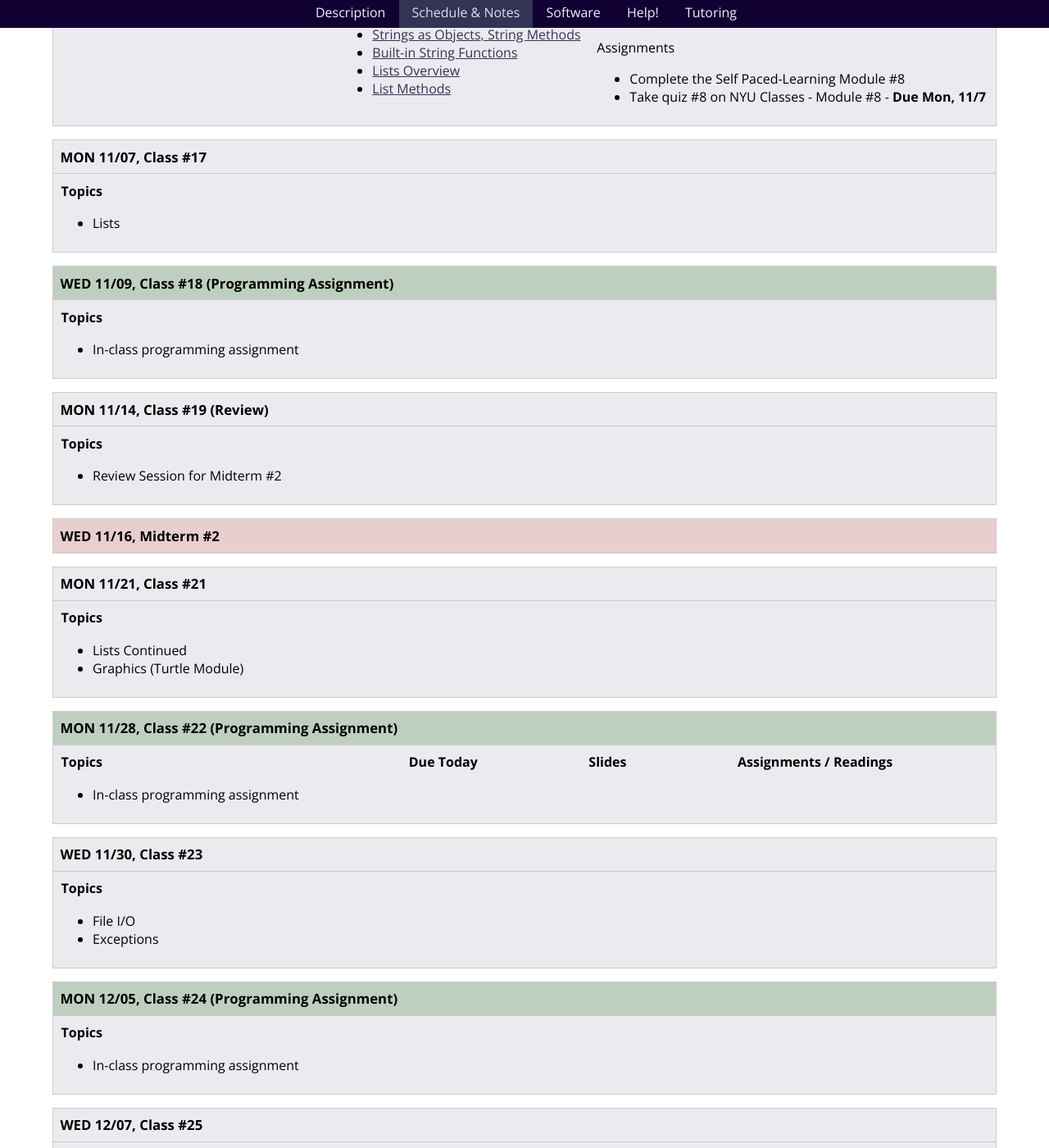
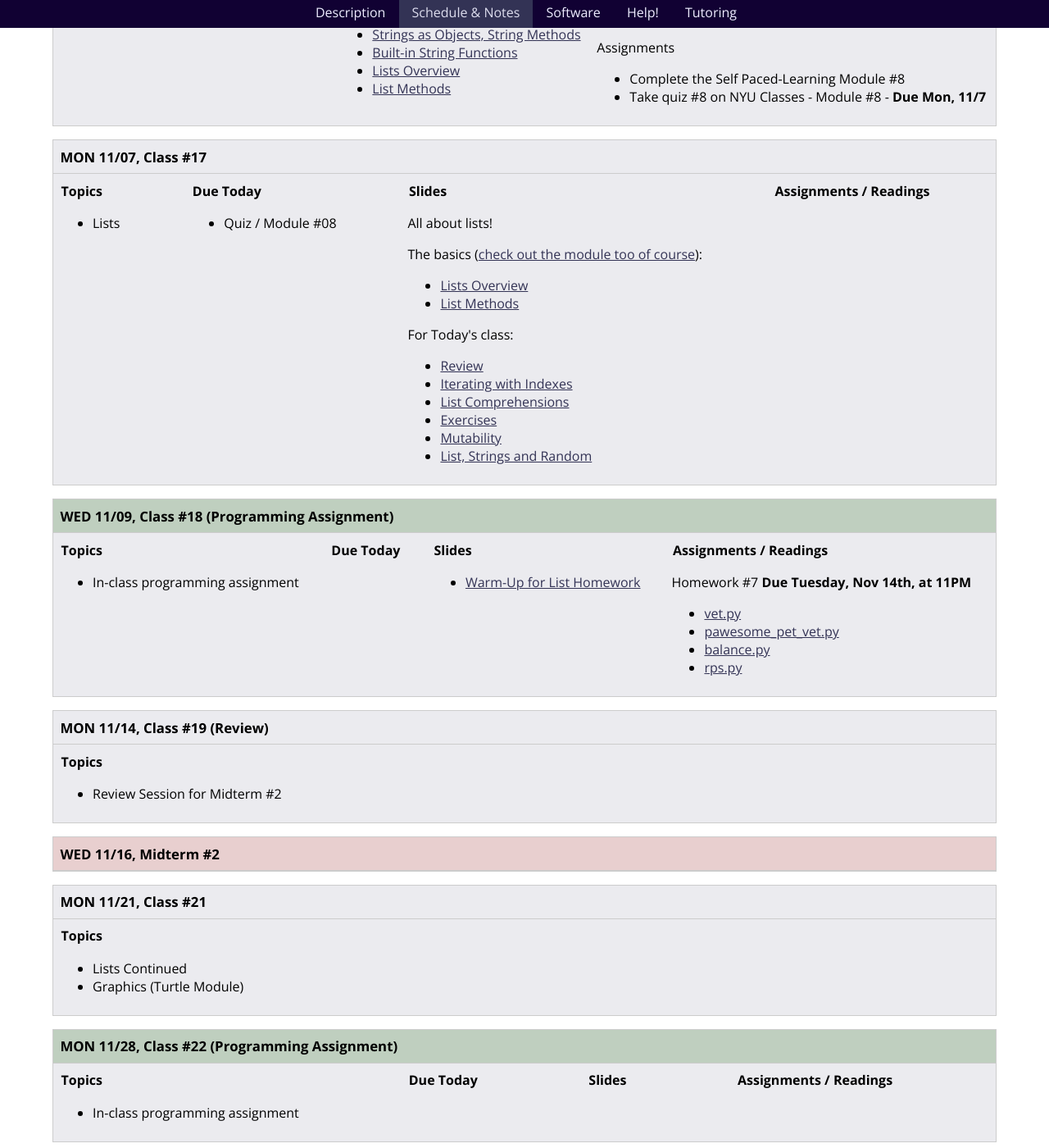
Before and after one commit to foureyes/csci-ua.0002-fall2016-008, a Jekyll site: the page built from schedule.markdown, in a window 1280 px wide and 1400 px high, scrolled down 6210 px. Shown: the whole window at 82% size. Built offline with Jekyll 4.4.1, drawn with Linux system fonts in a browser that asks for light colours.

Commit message:
add class 17 and 18

```diff
--- a/_includes/classes/17/materials.markdown
+++ b/_includes/classes/17/materials.markdown
@@ -1,9 +1,7 @@
-{% comment %}
 <article class="due" markdown="block">
 #### Due Today
 
-* Homework #06
-* Module #08
+* Quiz / Module #08
 
 </article>
 
@@ -75,4 +73,3 @@ For homework #5 (nested loops):
 * [lots_of_stars.py](resources/code/hw5/lots_of_stars.py)
 
 -->
- {% endcomment %}
--- a/_includes/classes/18/materials.markdown
+++ b/_includes/classes/18/materials.markdown
@@ -19,7 +17,7 @@
 <article class="assignments" markdown="block">
 #### Assignments / Readings
 
-Homework #7 __Due Tuesday, Nov 10th, at 11PM__
+Homework #7 __Due Tuesday, Nov 14th, at 11PM__
 
 * [vet.py](homework/hw07/vet.py)
 * [pawesome_pet_vet.py](homework/hw07/pawsome_pet_vet.py)
@@ -74,4 +72,3 @@ __{{ site.bookt }}__
 6. [is_palindrome.py](homework/hw08/is_palindrome.py)
 7. [multiples_of_seven.py](homework/hw08/multiples_of_seven.py)
 -->
-{% endcomment %}
```
Also changed, not shown: other parts of _includes/classes/18/materials.markdown (+0 -2 lines), 1 other file.
